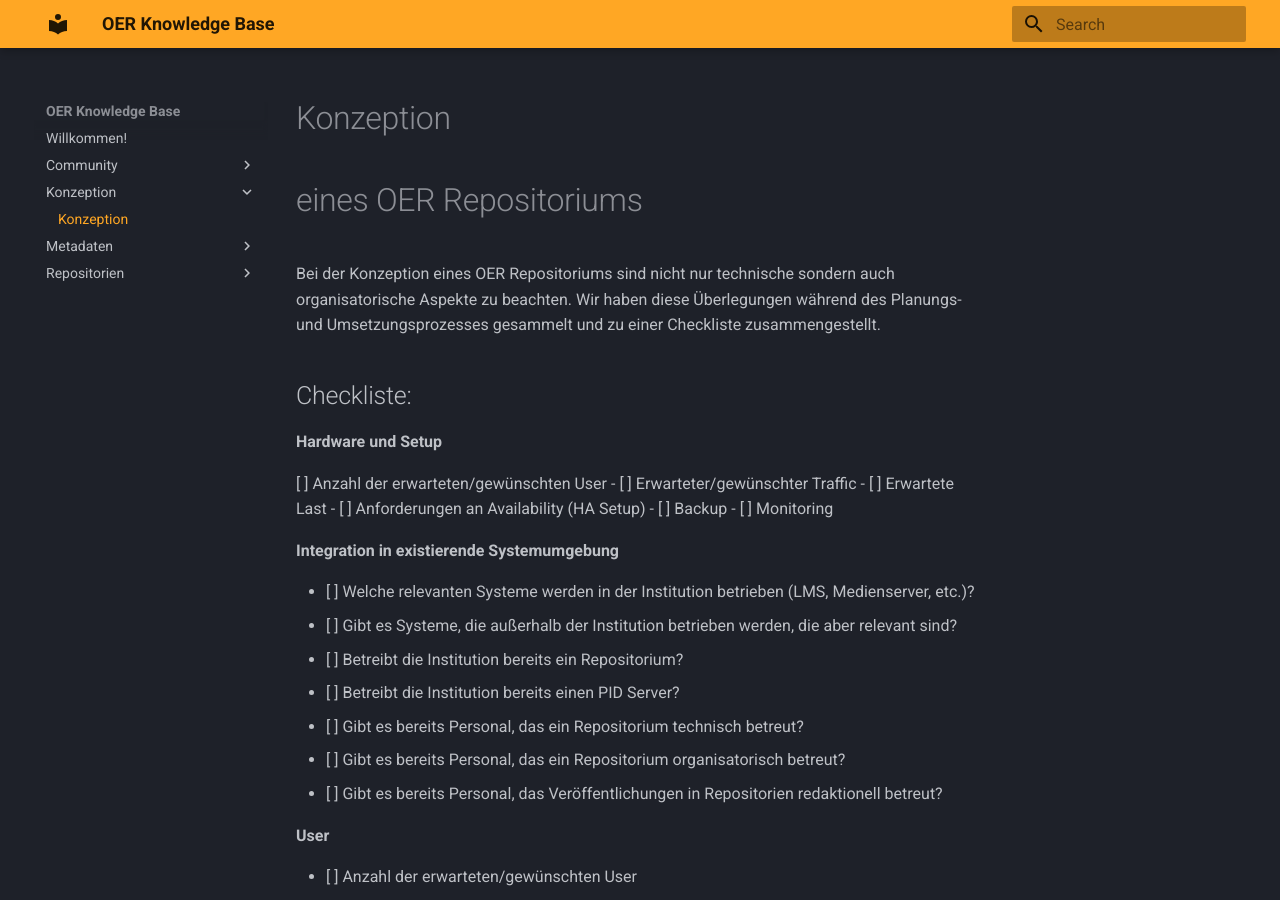
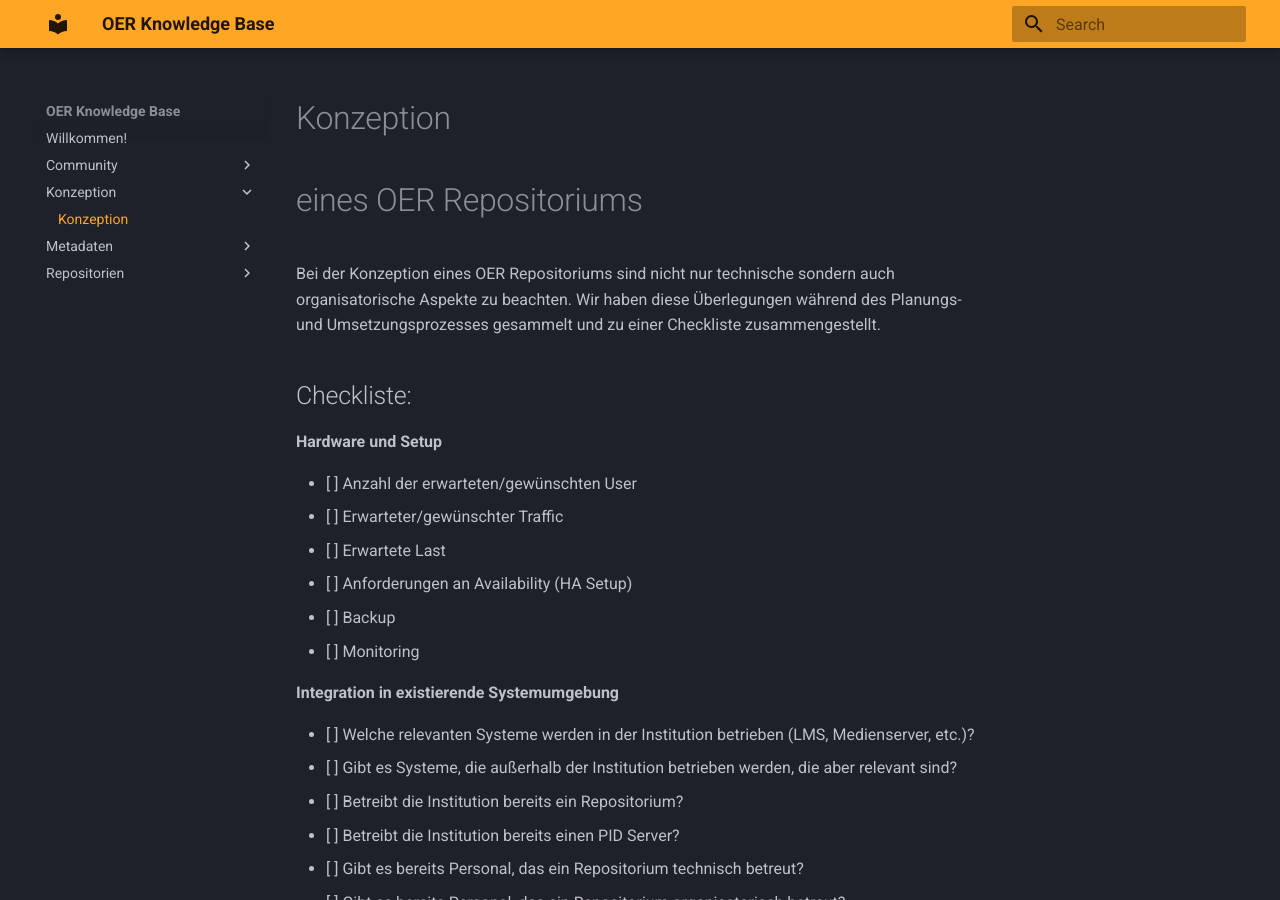
Before and after one commit to oerBASE/knowledgebase, an MkDocs documentation site: the page built from docs/Konzeption/Konzeption.md, in a window 1280 px wide and 900 px high. Built offline with MkDocs 1.6.1 and Material for MkDocs 9.7.7, drawn with Linux system fonts in a browser that asks for light colours.

```diff
--- a/docs/Konzeption/Konzeption.md
+++ b/docs/Konzeption/Konzeption.md
@@ -10,7 +10,7 @@ Bei der Konzeption eines OER Repositoriums sind nicht nur technische sondern auc
 
 **Hardware und Setup**
 
-[ ] Anzahl der erwarteten/gewünschten User
+- [ ] Anzahl der erwarteten/gewünschten User
 - [ ] Erwarteter/gewünschter Traffic
 - [ ] Erwartete Last
 - [ ] Anforderungen an Availability (HA Setup)
```
